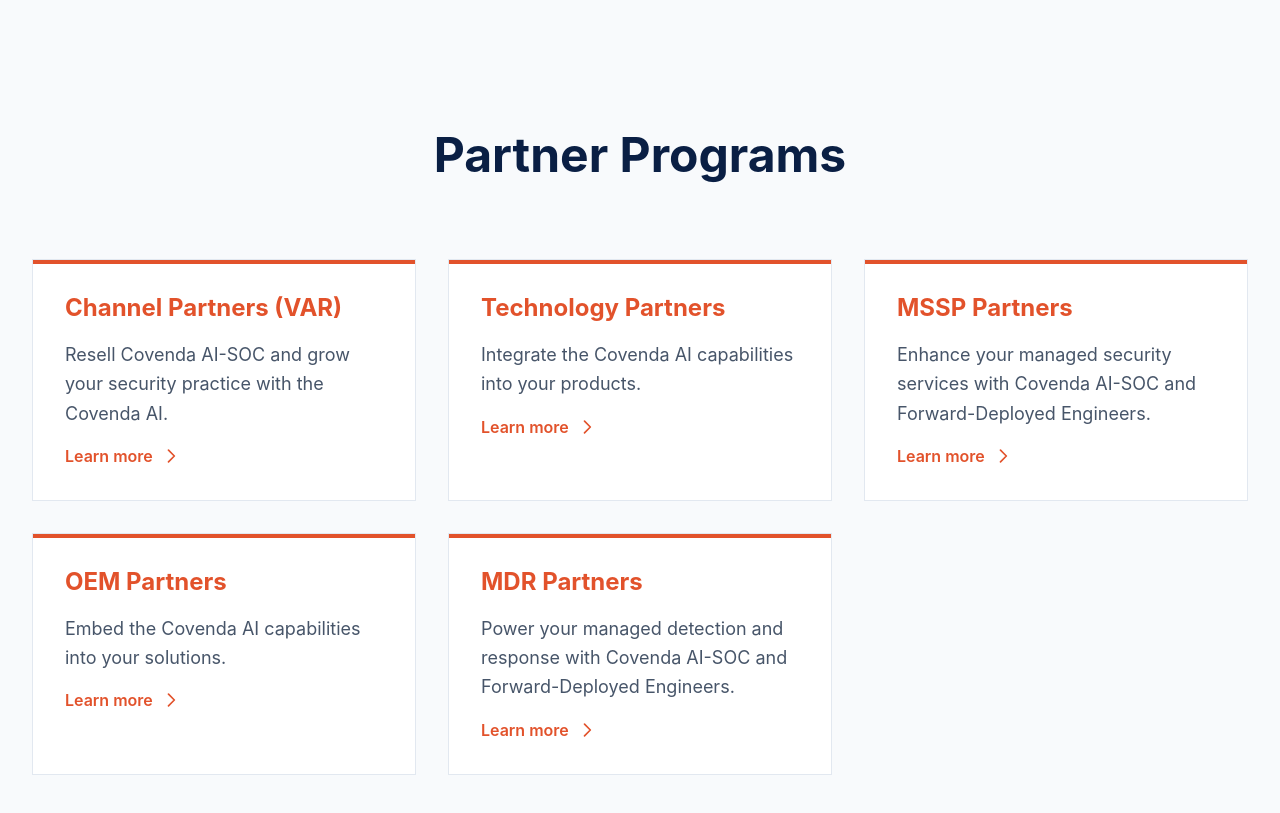
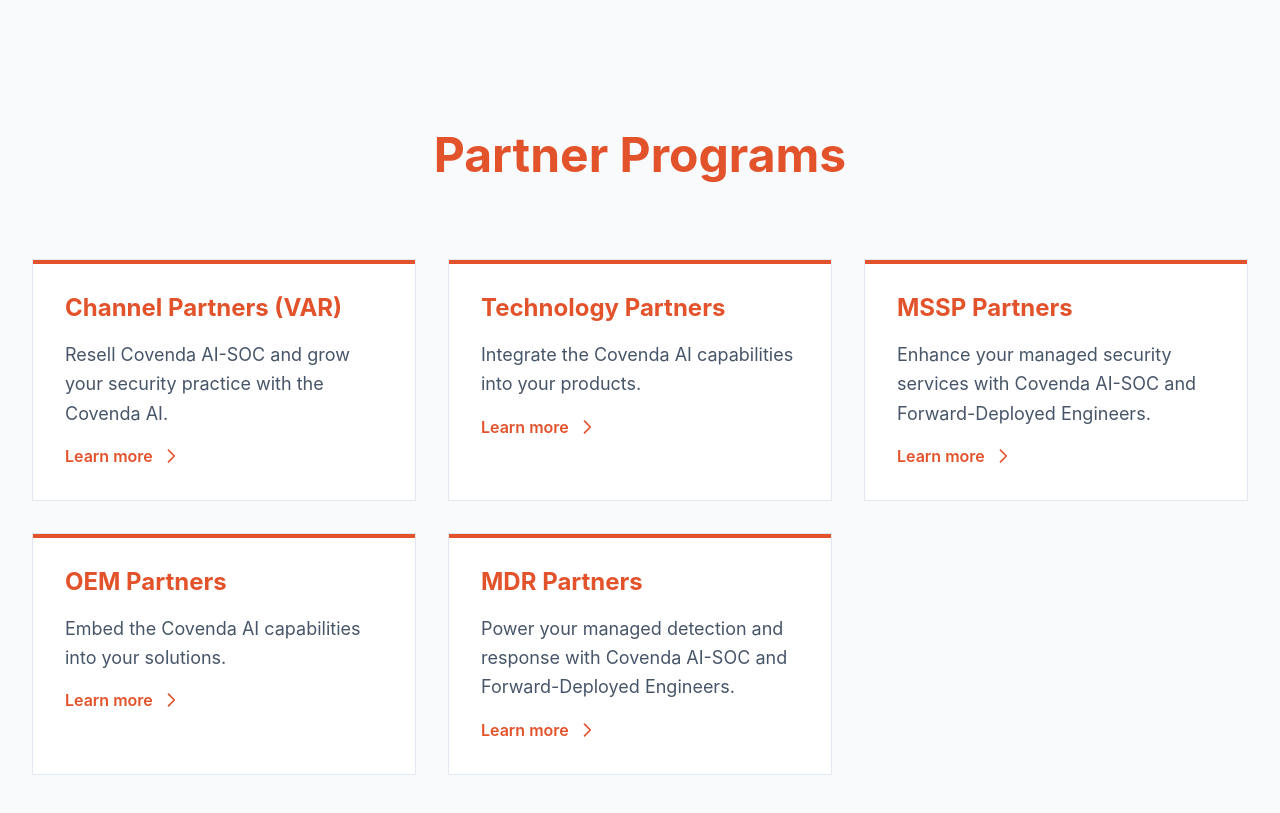
Before and after one commit to Covenda/AI-SOC2, a Next.js app: page /partner in a window 1280 px wide. Shown: the part 820-1633 px from the top of the page. Built offline with nearby package versions, Linux system fonts and the light colour scheme.

Commit message:
Change FeatureGrid section titles to orange color

```diff
--- a/components/FeatureGrid.tsx
+++ b/components/FeatureGrid.tsx
@@ -32,7 +32,7 @@
         {(title || description) && (
           <div className="text-center max-w-3xl mx-auto mb-20">
             {title && (
-              <h2 className="text-3xl md:text-4xl lg:text-5xl font-bold text-brand-navy mb-6">
+              <h2 className="text-3xl md:text-4xl lg:text-5xl font-bold text-brand-orange mb-6">
                 {title}
               </h2>
             )}
```
